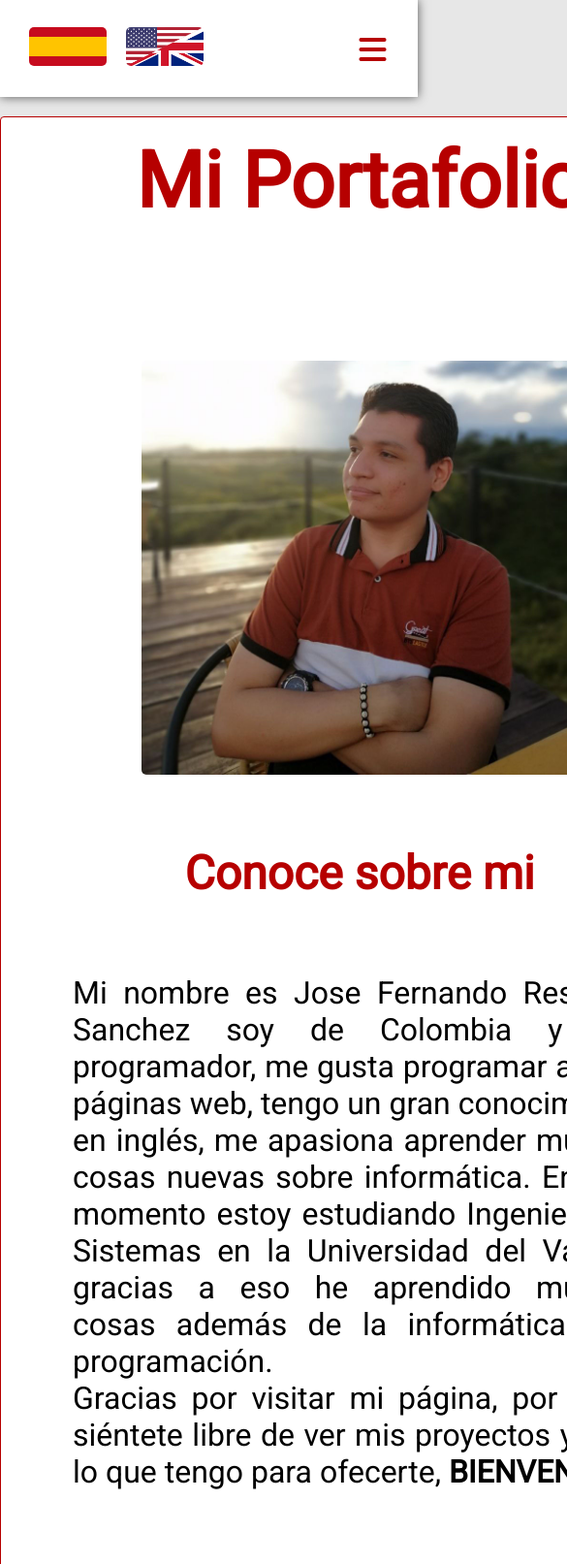
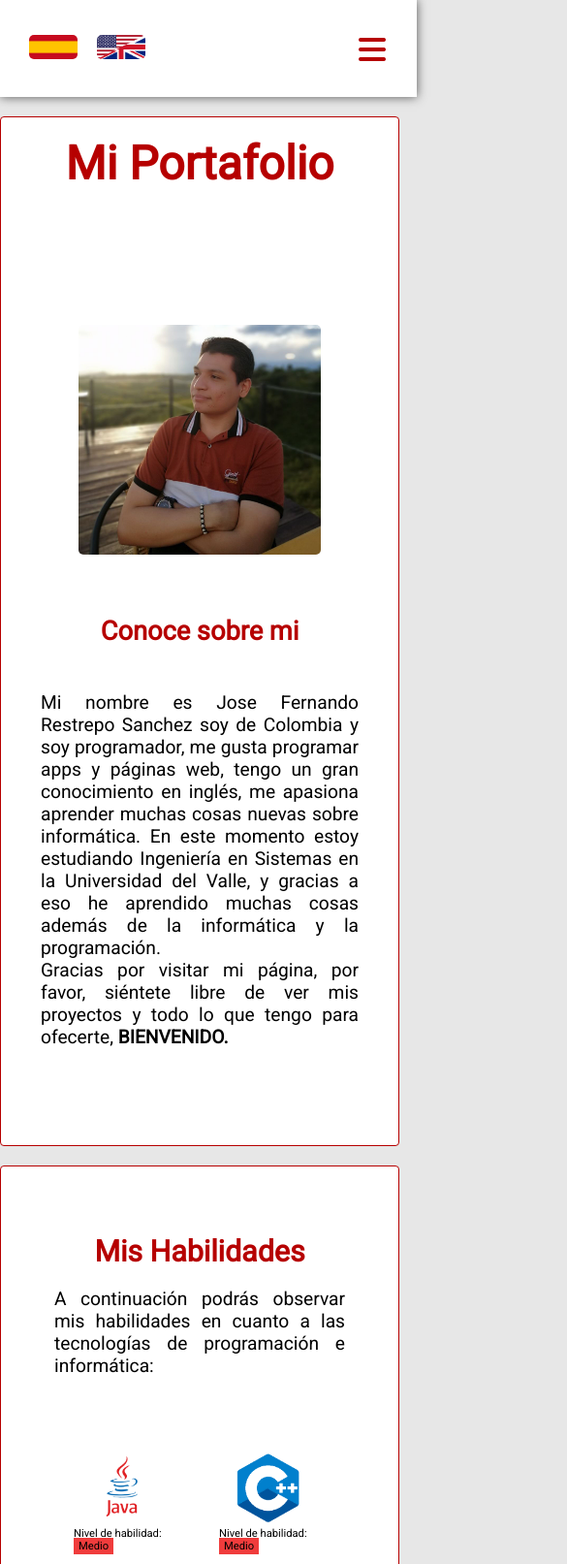
Before and after one commit to JoseFernando7/Portafolio-v1.0, a plain HTML site: page Portafolio/index.html in a window 390 px wide. Shown: the top 1613 px of the page at 97% size, 585 px wide, since content can reach past the window. Drawn offline with nearby package versions, Linux system fonts and the light colour scheme.

Commit message:
Add files via upload

```diff
--- a/Portafolio/index.html
+++ b/Portafolio/index.html
@@ -16,6 +16,7 @@
     <link rel="stylesheet" type="text/css" href="hobbies.css">
     <link rel="stylesheet" type="text/css" href="contacto.css">
     <link rel="stylesheet" type="text/css" href="responsive.css">
+    <link rel="stylesheet" type="text/css" href="responsivePhone.css">
 
     <title> Mi Portafolio </title>
 </head>
--- /dev/null
+++ b/Portafolio/responsivePhone.css
@@ -0,0 +1,223 @@
+/* Estilos para el responsive design en dispositivos mobiles */
+@media screen and (max-width: 425px)
+{
+    /* Barra de navegación. */
+    .barr-nav
+    {
+        width: 370px;
+    }
+
+    .banderas
+    {
+        width: 120px;
+    }
+
+    .banderas .s-flag
+    {
+        width: 50px;
+        height: 50px;
+    }
+
+    .banderas .e-flag
+    {
+        width: 50px;
+        height: 50px;
+    }
+
+    /* .contenido
+    {
+        width: 285px;
+    } */
+
+    /* Sección principal. */
+    .main
+    {
+        width: 410px;
+    }
+
+    .titulo > h1
+    {
+        font-size: 3em;
+    }
+
+    .foto
+    {
+        width: 250px;
+        height: 250px;
+    }
+
+    .about-me .historia > h2
+    {
+        font-size: 1.7em;
+    }
+
+    .about-me .historia > p
+    {
+        font-size: 1.2em;
+    }
+
+    /* Sección de Habilidades. */
+    .habilidades
+    {
+        width: 310px;
+    }
+
+    .habilidades .titulo
+    {
+        width: 300px;
+    }
+
+    .titulo > h2
+    {
+        font-size: 1.9em;
+    }
+
+    .titulo > p
+    {
+        margin: 0 auto;
+        width: 100%;
+        font-size: 1.2em;
+    }
+
+    .logos
+    {
+        margin: 10px 0;
+        margin-left: -10px;
+        /* padding: 10px 20px; */
+        display: grid;
+        gap: 20px;
+        grid-template-columns: repeat(2, 1fr);
+    }
+
+    .logo
+    {
+        height: 100px;
+        width: 100px;
+        /* border: 2px solid #000; */
+        margin: 0 auto 0 auto;
+        padding: 15px;
+        display: flex;
+        flex-direction: column;
+        justify-content: space-between;
+    }
+
+    .logo:hover
+    {
+        border: none;
+        box-shadow: none;
+    }
+
+    .logo > p
+    {
+        font-size: 0.7em;
+    }
+
+    .titulo > h3
+    {
+        font-size: 1.5em;
+    }
+
+    .logo2
+    {
+        height: auto;
+        width: 100px;
+        /* border: 2px solid #000; */
+        margin: 0 auto 0 auto;
+        padding: 15px;
+        display: flex;
+        flex-direction: column;
+        justify-content: space-between;
+    }
+
+    .logo2 > p
+    {
+        font-size: 0.8em;
+    }
+
+    /* Sección de proyectos. */
+    .proyectos
+    {
+        width: 410px;
+    }
+
+    .mis-proyectos > h2
+    {
+        font-size: 1.9em;
+    }
+
+    .mis-proyectos > p
+    {
+        font-size: 1.2em;
+    }
+
+    .proyecto-favorito > h2
+    {
+        font-size: 1.9em;
+    }
+
+    .proyecto-favorito > p
+    {
+        font-size: 1.2em;
+    }
+
+    .imagenes .medalla
+    {
+        display: none;
+    }
+
+    .el-proyecto:hover
+    {
+        border: none;
+        box-shadow: none;
+    }
+
+    .otros-proyectos > h2
+    {
+        font-size: 1.9em;
+    }
+
+    .contenedor-otros
+    {
+        gap: 20px;
+    }
+
+    .otros
+    {
+        width: 150px;
+        padding: 0;
+    }
+
+    .otros > h3
+    {
+        font-size: 1.1em;
+    }
+
+    .otros .img
+    {
+        width: 100px;
+        height: 100px;
+    }
+
+    /* Sección hobbies. */
+    .hobbies-and-dreams
+    {
+        width: 410px;
+    }
+
+    .dreams > p
+    {
+        margin-left: 30px;
+    }
+
+    /* Sección contacto. */
+    .contacto
+    {
+        width: 370px;
+        padding: 0 20px;
+    }
+
+    .contact > ul > li
+    {
+        padding: 0 2px;
+    }
+}
```
